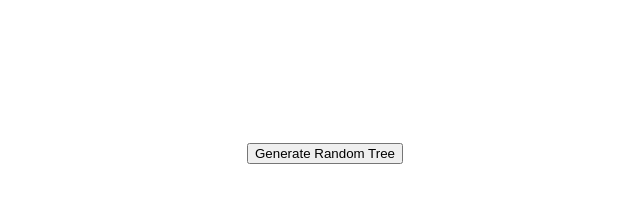
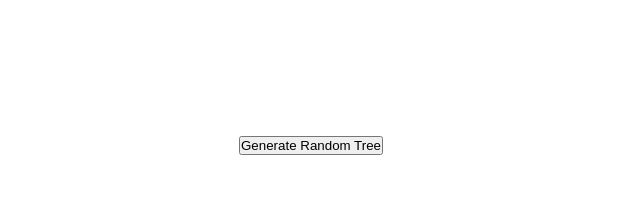
Before and after one commit to DavidHanover/random-trees, a plain HTML site: page index.html in a window 1280 px wide. Shown: the whole page, without its empty margins (65-705 px from the left). Drawn offline with Linux system fonts and the light colour scheme.

Commit message:
fixed typo, forgot to import stylesheet

```diff
--- a/index.html
+++ b/index.html
@@ -5,10 +5,11 @@
     <meta name="viewport" content="width=device-width, initial-scale=1.0" />
     <meta http-equiv="X-UA-Compatible" content="ie=edge" />
     <title>Random Tree Generator</title>
+    <link rel="stylesheet" href="./style.css" />
   </head>
   <body>
     <canvas></canvas>
-    <button class="gerate-tree-button">Generate Random Tree</button>
-    <script src="scripts.js"></script>
+    <button class="generate-tree-button">Generate Random Tree</button>
+    <script src="./scripts.js"></script>
   </body>
 </html>
```
